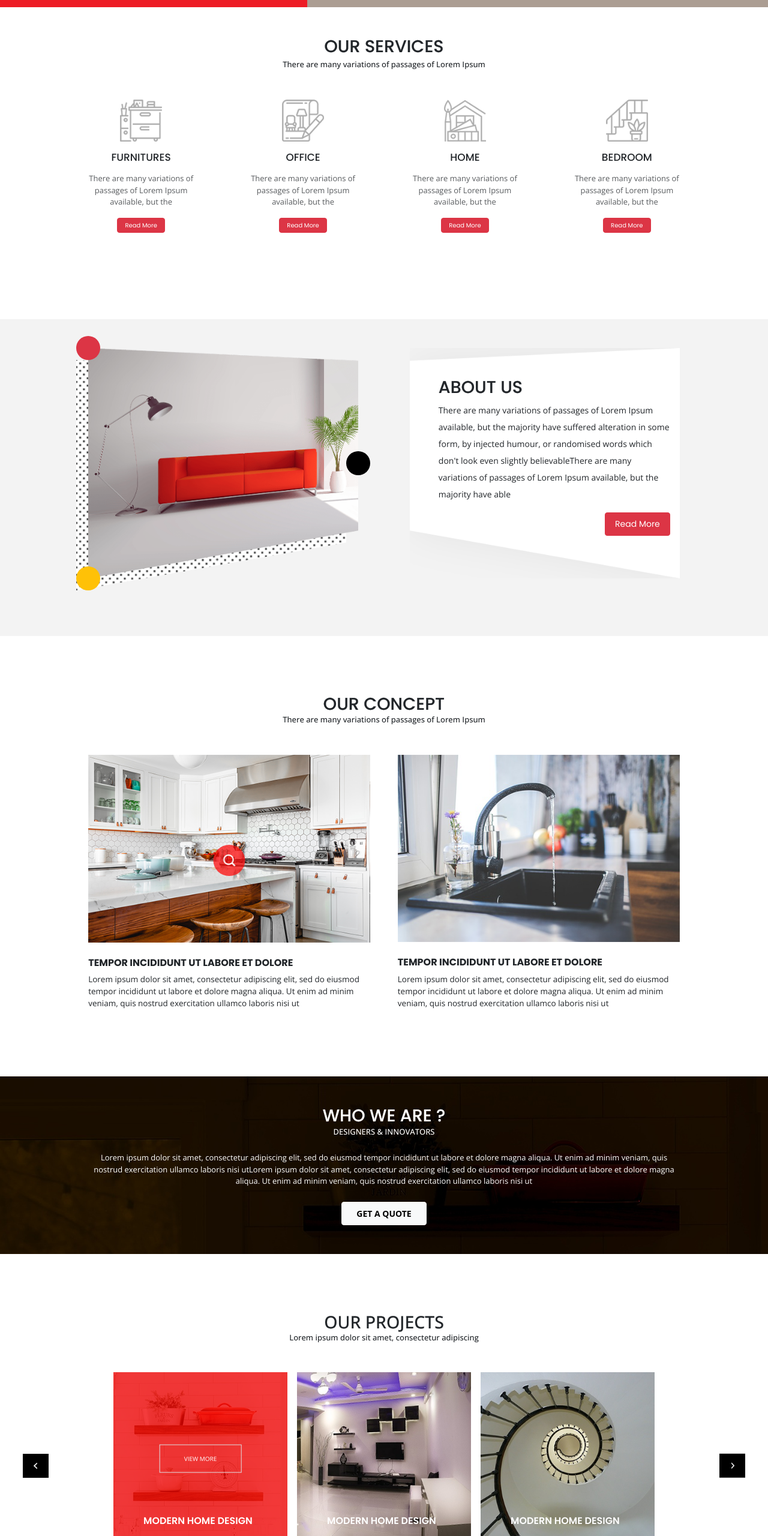
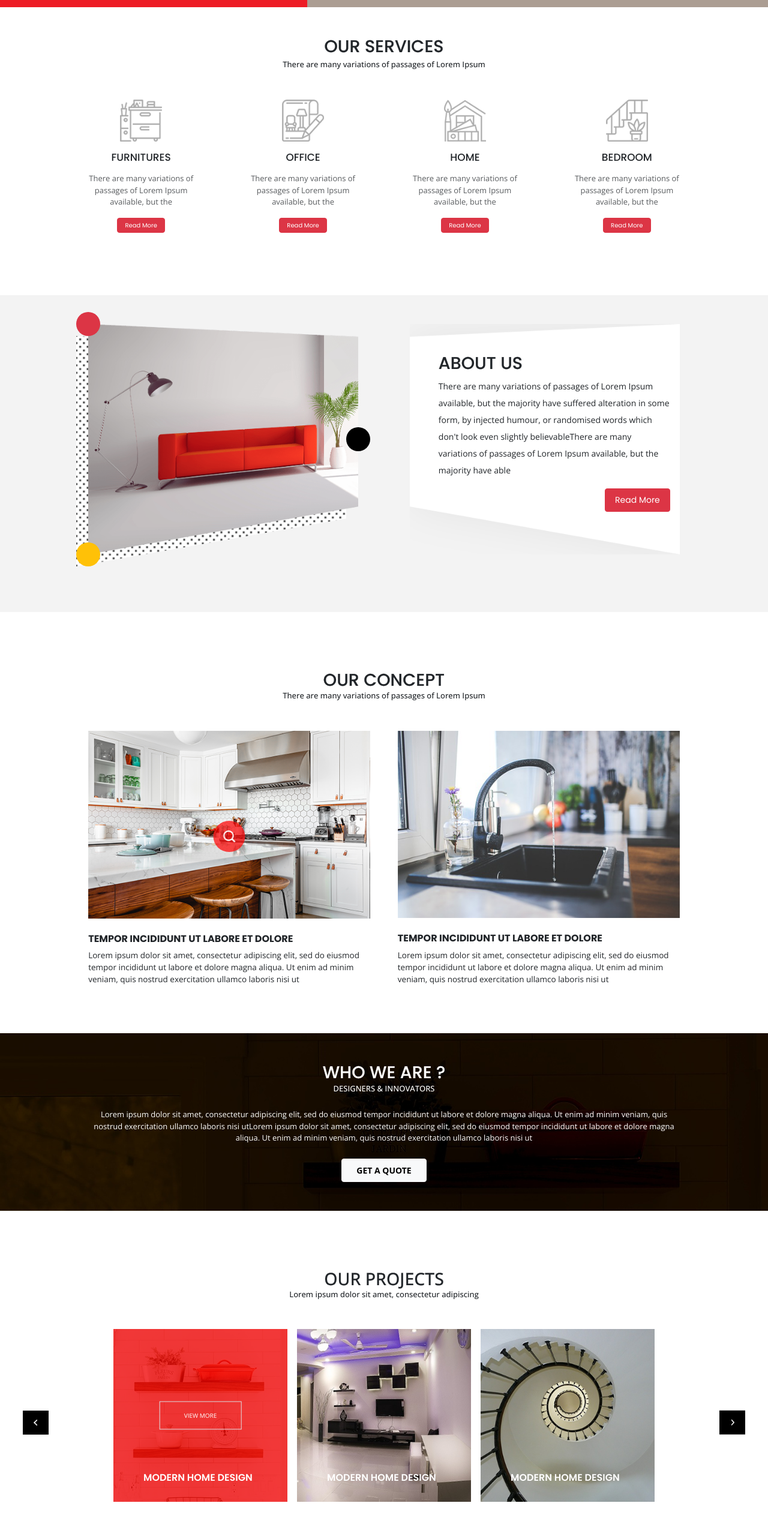
Before and after one commit to superiorankit/Interior-Design, a plain HTML site: page index.html in a window 1280 px wide. Shown: the part 948-3508 px from the top of the page at 60% size. Drawn offline with nearby package versions, Linux system fonts and the light colour scheme.

Commit message:
First Commit

```diff
--- a/index.html
+++ b/index.html
@@ -46,7 +46,7 @@
             </div>
         </section>
 
-        <section class=" services paddingx mt-5 pb-5">
+        <section class=" services paddingx mt-5 pb-2">
             <h1 class="m-auto head">OUR SERVICES</h1>
             <p class="m-auto text-justify subHead mt-1">There are many variations of passages of Lorem Ipsum</p>
             <div class="d-flex flex-wrap justify-content-between align-items-center mt-5 w-100">
@@ -141,7 +141,7 @@
             </div>
         </section>
 
-        <section class="who text-white paddingx mt-5 py-5">
+        <section class="who text-white paddingx mt-3 py-5">
             <h1 class="m-auto head">WHO WE ARE ?</h1>
             <p class="m-auto text-justify subHead">DESIGNERS & INNOVATORS</p>
             <p class="text-center my-4" style="font-size: 13px;">Lorem ipsum dolor sit amet, consectetur adipiscing
@@ -155,10 +155,10 @@
                 style="font-size: 14px;">GET A QUOTE</button>
         </section>
 
-        <section class="project paddingx my-5 position-relative">
+        <section class="project paddingx mt-5 mb-3 position-relative">
             <h1 class="m-auto openSansFont head pt-5">OUR PROJECTS</h1>
             <p class="m-auto text-justify subHead">Lorem ipsum dolor sit amet, consectetur adipiscing</p>
-            <div class="d-flex flex-wrap justify-content-center align-items-center my-5">
+            <div class="d-flex flex-wrap justify-content-center align-items-center mt-5">
                 <div class="arrButton arrleft bg-black position-absolute" style="padding: 15px 18px; left: 3%;"><img class="w-75" src="./public/images/leftarr.png"/></div>
 
                 <div class="projectCard text-white position-relative mx-2 position-relative mb-4" style="width: 290px;">
```
